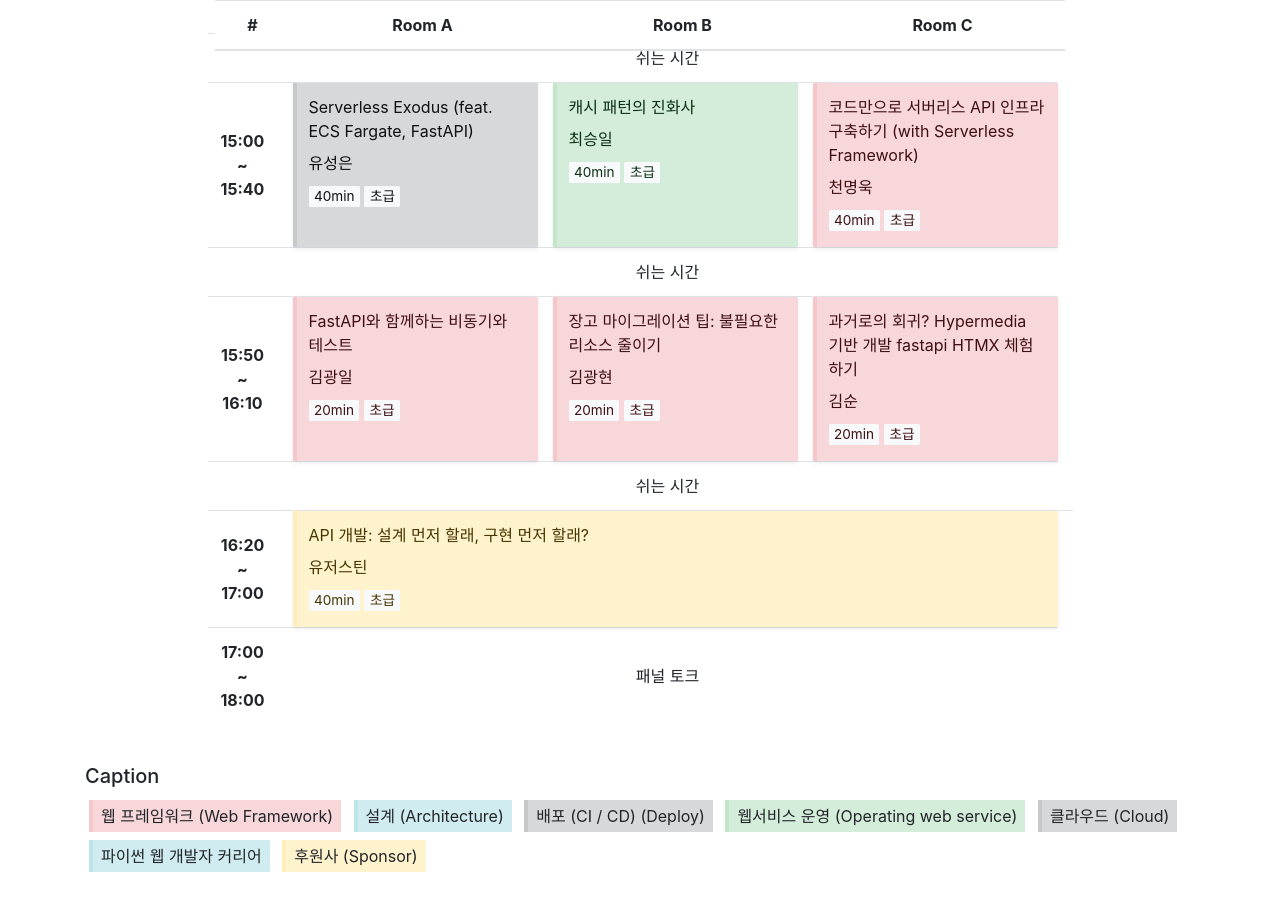
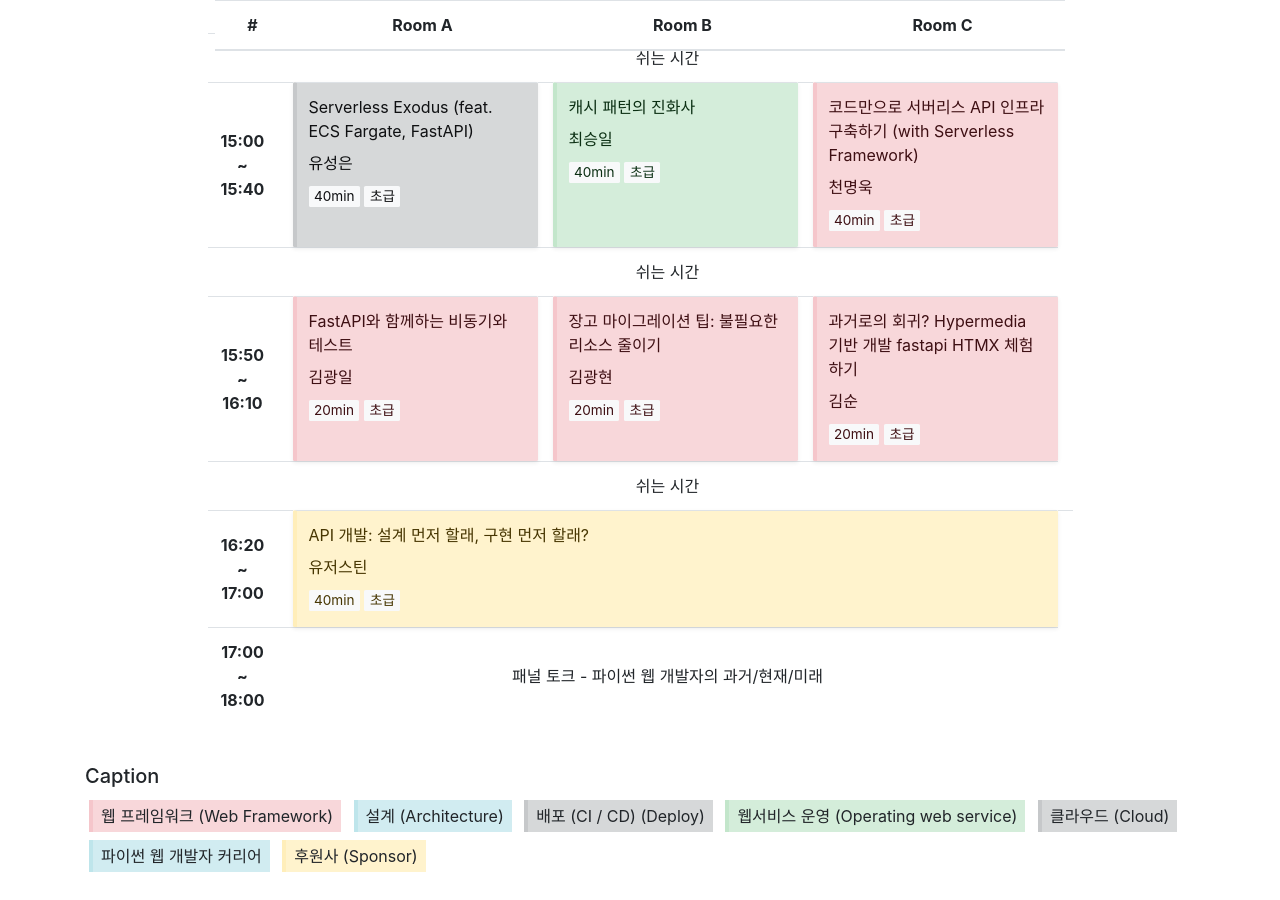
Before and after one commit to pythonkr/pyweb-symposium.github.io, a Jekyll site: the page built from program/index.md, in a window 1280 px wide and 900 px high, scrolled down 946 px. Built offline with Jekyll 4.4.1, drawn with Linux system fonts in a browser that asks for light colours.

Commit message:
Update program.html

```diff
--- a/_layouts/program.html
+++ b/_layouts/program.html
@@ -326,7 +326,7 @@
             <th scope="row" class="col-title text-center vertical-middle">
               17:00<br>~<br>18:00
             </th>
-            <td colspan="6" class="text-center vertical-middle">패널 토크</td>
+            <td colspan="6" class="text-center vertical-middle">패널 토크 - 파이썬 웹 개발자의 과거/현재/미래</td>
           </tr>
 
 
```
